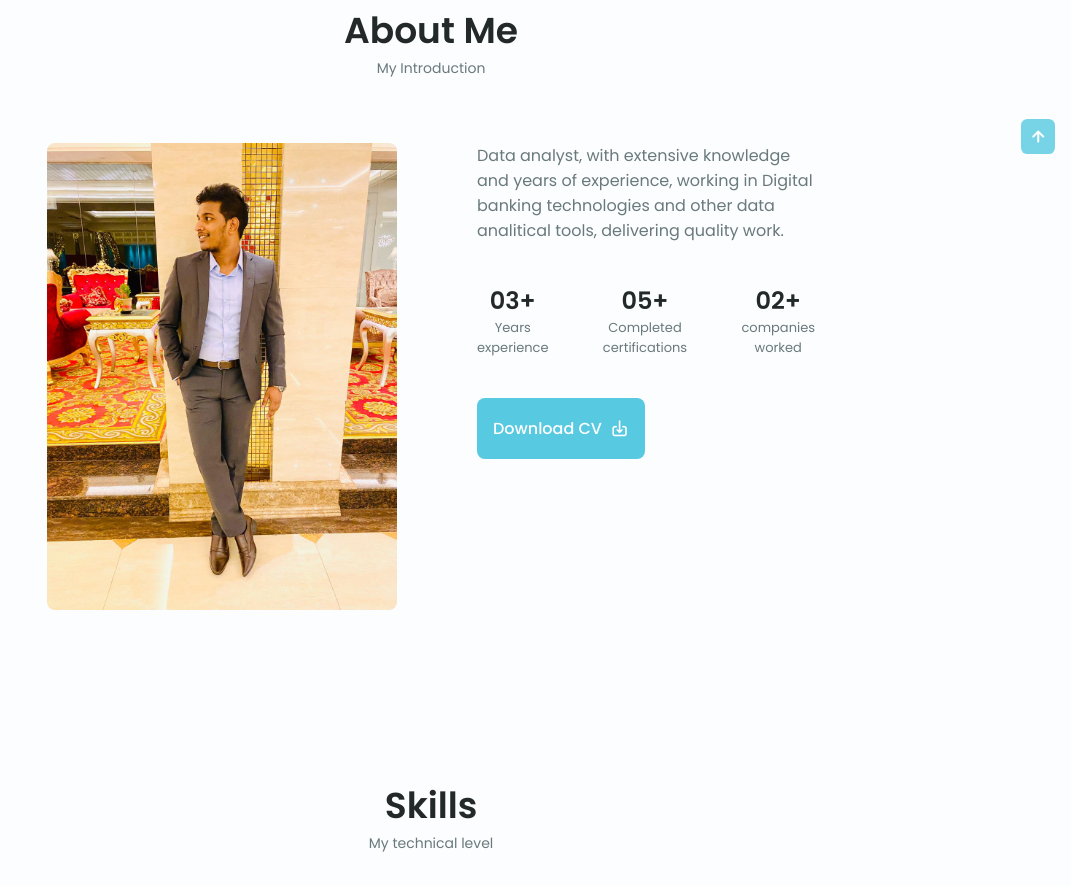
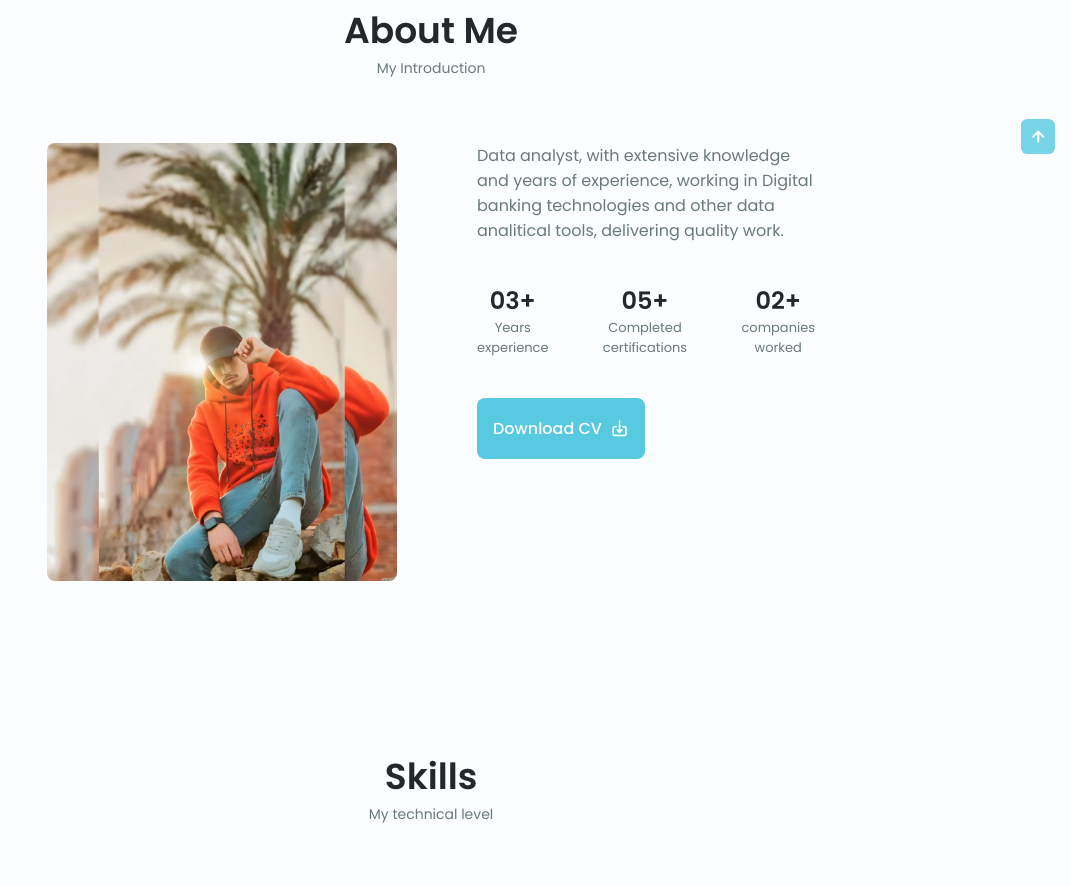
Before and after one commit to abdelkarimhajji/portfolio_web_site, a plain HTML site: page index.html in a window 1280 px wide. Shown: the part 806-1692 px from the top of the page, without its empty margins (209-1280 px from the left). Drawn offline with nearby package versions, Linux system fonts and the light colour scheme.

Commit message:
i add foto

```diff
--- a/index.html
+++ b/index.html
@@ -127,7 +127,7 @@
                 <span class="section__subtitle">My Introduction</span>
 
                 <div class="about__container container grid">
-                    <img src="assests/images/pras-2.jpeg" alt="" class="about__img">
+                    <img src="assests/images/ahemad2.png" alt="" class="about__img">
                     <div class="about__data">
                         <p class="about__description">
                             Data analyst, with extensive knowledge and years of experience,
```
Also changed, not shown: assests/images/ahemad2.png (added).
